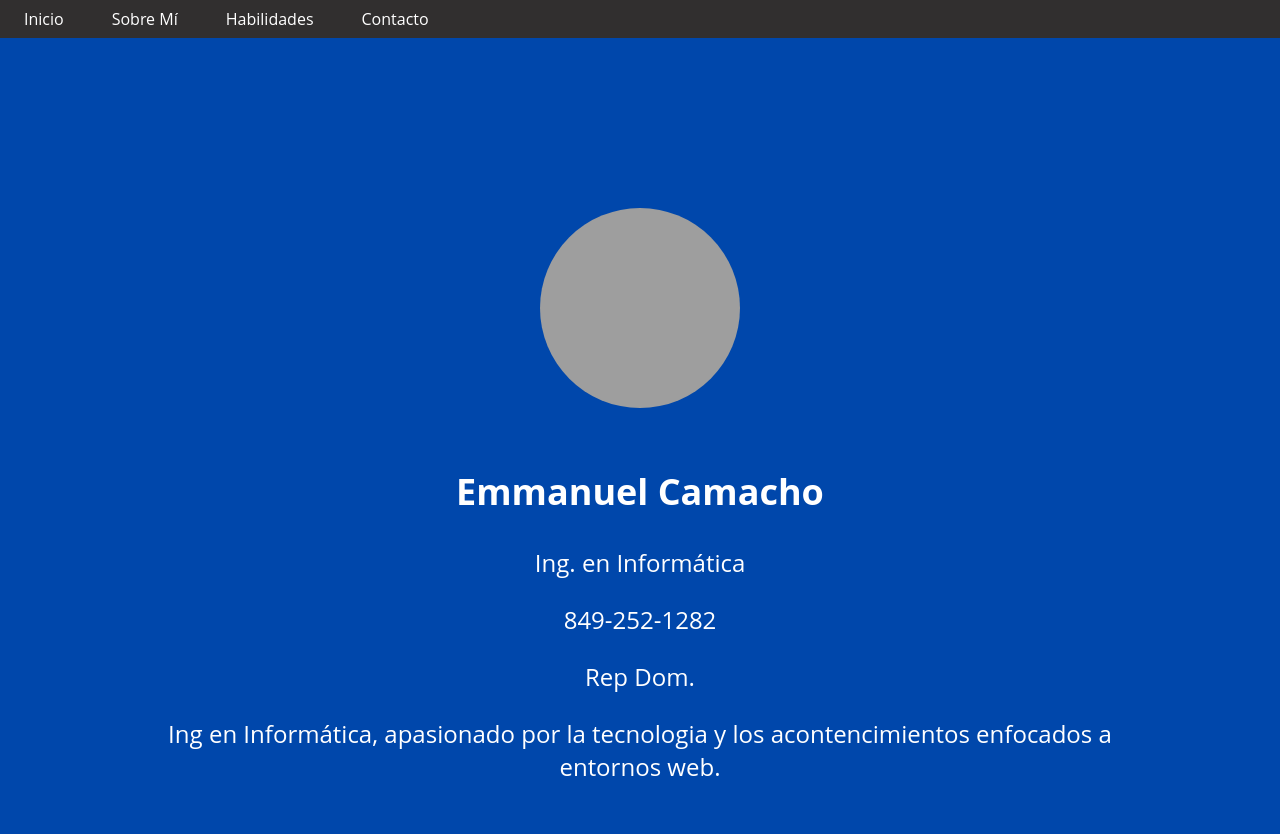
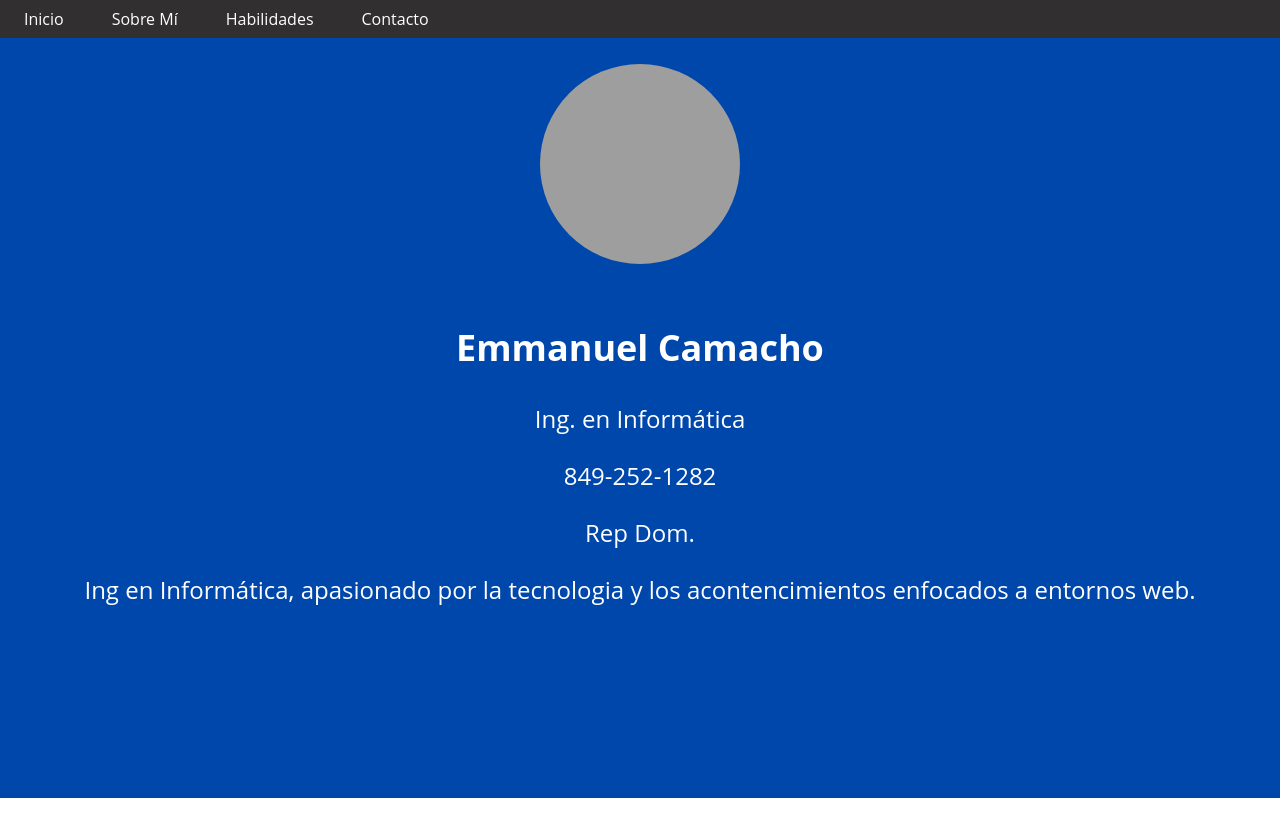
Before and after one commit to EmmanuelCD/Presentacion, a plain HTML site: page index.html in a window 1280 px wide. Shown: the top 834 px of the page. Drawn offline with Linux system fonts and the light colour scheme; grey boxes are pictures that could not be loaded.

Commit message:
change style

```diff
--- a/style.css
+++ b/style.css
@@ -72,7 +72,6 @@ section.inicio-port {
   flex-direction: column;
   align-items: center;
   justify-content: center;
-  padding: 9em;
 }
 
 .inicio-port-img img {
```
